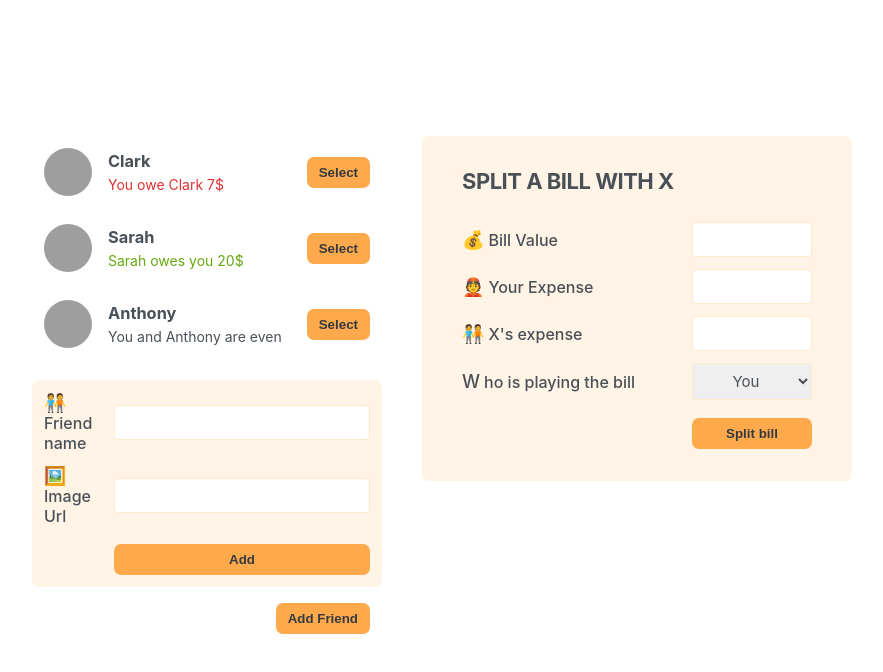
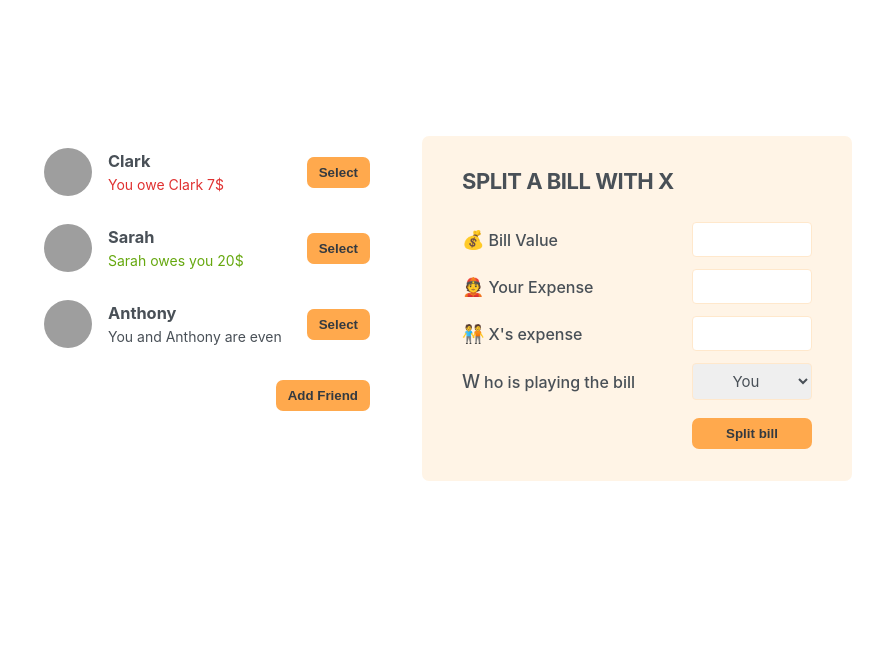
Before and after one commit to yanakiv30/eat-n-split, a React (Create React App) app: page / in a window 1280 px wide. Shown: the top 672 px of the page, without its empty margins (198-1081 px from the left). Built offline with nearby package versions, Linux system fonts and the light colour scheme; grey boxes are pictures that could not be loaded.

Commit message:
conditional-add-friend

```diff
--- a/src/App.js
+++ b/src/App.js
@@ -1,3 +1,5 @@
+import { useState } from "react";
+
 const initialFriends = [
   {
     id: 118836,
@@ -19,13 +21,27 @@ const initialFriends = [
   },
 ];
 
+function Button({ children, onClick }) {
+  return (
+    <button className="button" onClick={onClick}>
+      {children}
+    </button>
+  );
+}
+
 export default function App() {
+  const [showAddFriend, setShowAddFriend] = useState(false);
+  function handleShowAddFriend() {
+    return setShowAddFriend((show) => !show);
+  }
+
   return (
     <div className="app">
       <div className="sidebar">
         <FriendList />
-        <FormAddFriend />
-        <Button>Add Friend</Button>
+        {showAddFriend && <FormAddFriend />}
+        <Button onClick={handleShowAddFriend}>
+          {showAddFriend ? "Close" : "Add Friend"}</Button>
       </div>
       <FormSplitBill />
     </div>
@@ -58,31 +74,21 @@ function Friend({ friend }) {
           {friend.name} owes you {Math.abs(friend.balance)}$
         </p>
       )}
-       {friend.balance === 0 && (
-        <p>
-          You and {friend.name} are even
-        </p>
-      )}
+      {friend.balance === 0 && <p>You and {friend.name} are even</p>}
       <Button>Select</Button>
-
     </li>
   );
-}
- function Button({children}) {
-  return <button className="button">{children}</button>
 }
 
 function FormAddFriend() {
   return (
     <form className="form-add-friend">
       <label>🧑‍🤝‍🧑Friend name</label>
-    <input type ='text'></input>
+      <input type="text"></input>
 
       <label>🖼️Image Url</label>
-    <input type = 'text'></input>
+      <input type="text"></input>
       <Button>Add</Button>
-
-
     </form>
   );
 }
@@ -93,11 +99,11 @@ function Friend({ friend }) {
       <h2>split a bill with x</h2>
 
       <label>💰Bill Value</label>
-    <input type = 'text'></input>
+      <input type="text"></input>
       <label>👲Your Expense</label>
-    <input type = 'text'></input>
+      <input type="text"></input>
       <label>🧑‍🤝‍🧑X's expense</label>
-    <input type = 'text'></input>
+      <input type="text"></input>
 
       <label>Who is playing the bill</label>
       <select>
@@ -106,7 +112,6 @@ function Friend({ friend }) {
       </select>
 
       <Button>Split bill</Button>
-
-
     </form>
- )}
+  );
+}
```
Lines whose indentation alone changed are shown as unchanged.
